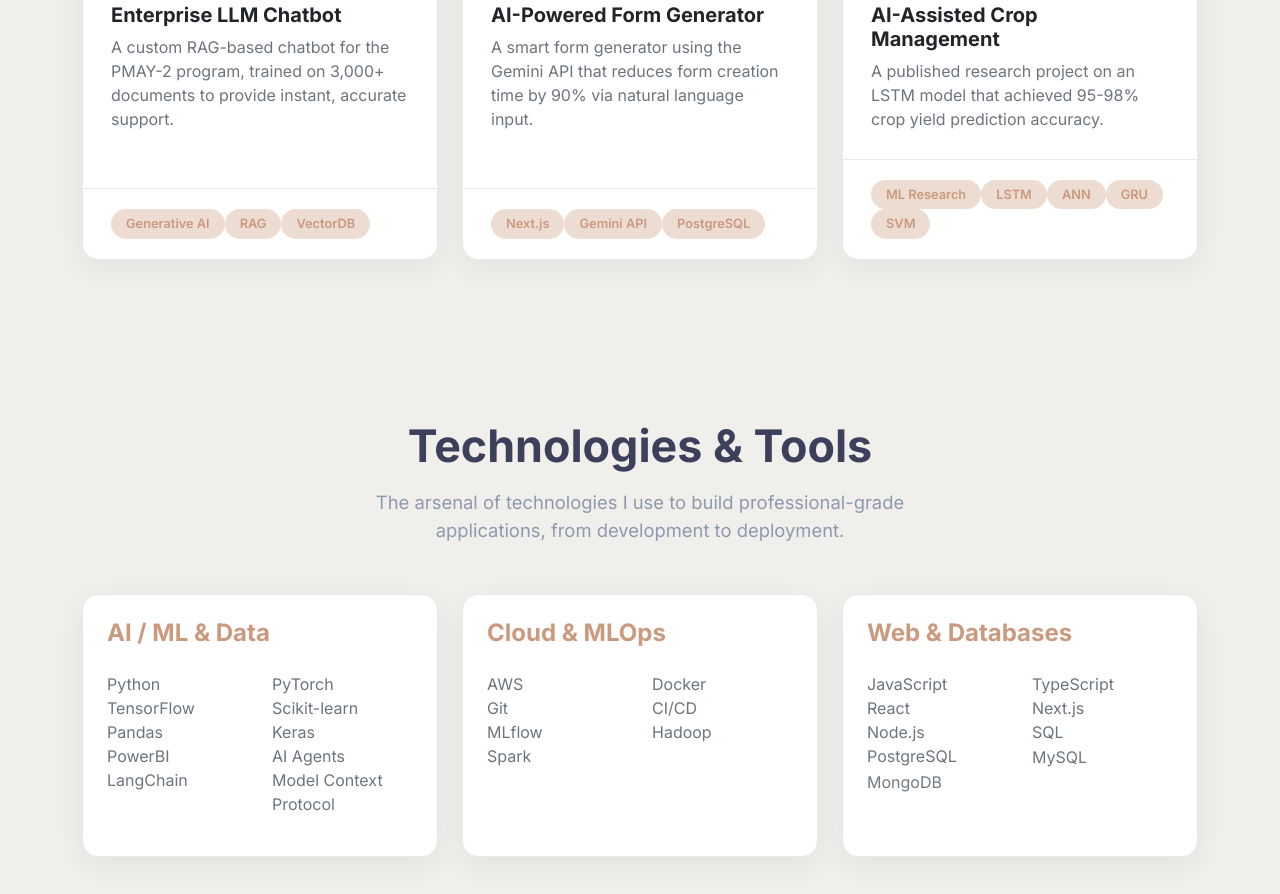
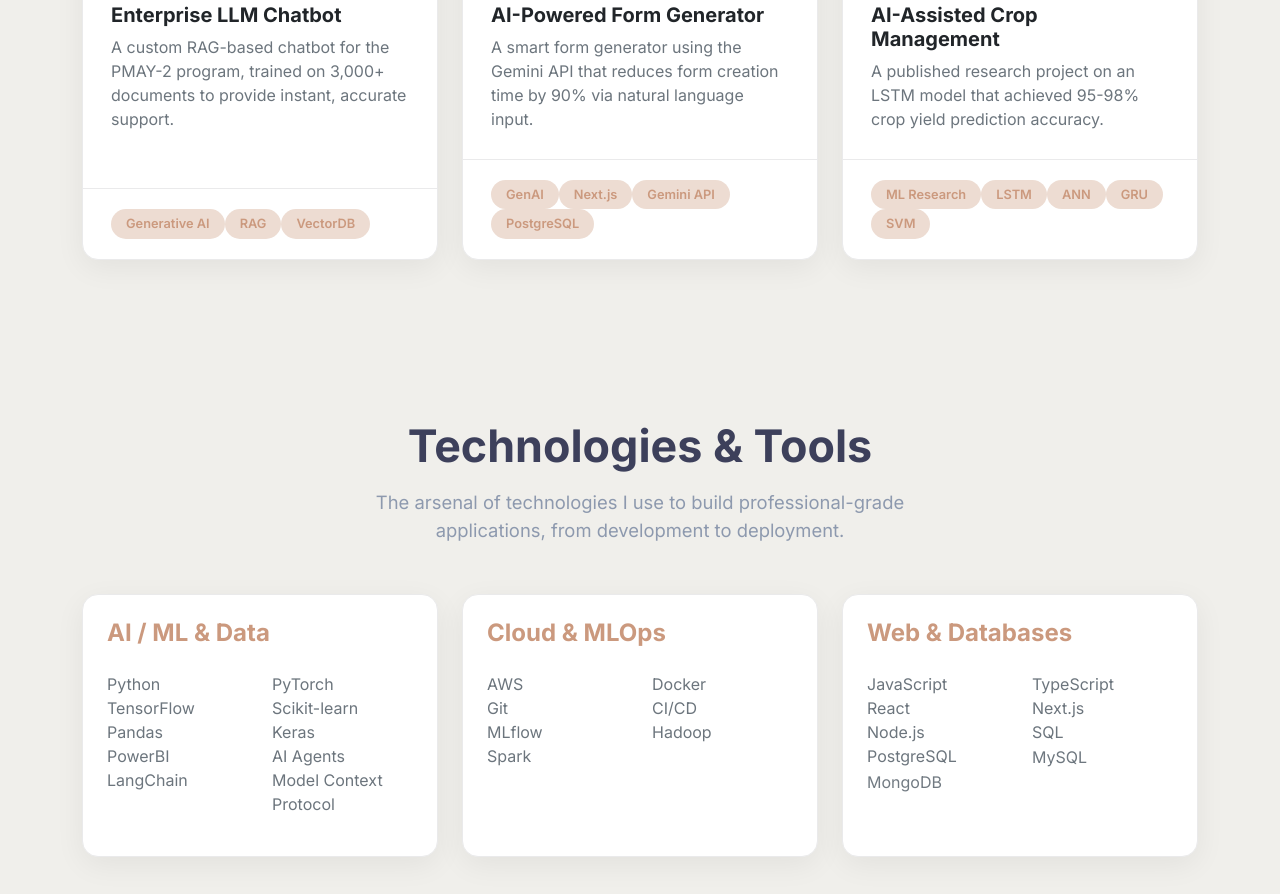
Before and after one commit to Severus25/Portfolio, a plain HTML site: page index.html in a window 1280 px wide. Shown: the part 3866-4760 px from the top of the page. Drawn offline with nearby package versions, Linux system fonts and the light colour scheme.

Commit message:
update project card

```diff
--- a/index.html
+++ b/index.html
@@ -651,7 +651,7 @@
                 </div>
                 <div class="card-footer">
                   <div class="tags">
-                    <span>Next.js</span><span>Gemini API</span
+                    <span>GenAI</span><span>Next.js</span><span>Gemini API</span
                     ><span>PostgreSQL</span>
                   </div>
                 </div>
```
